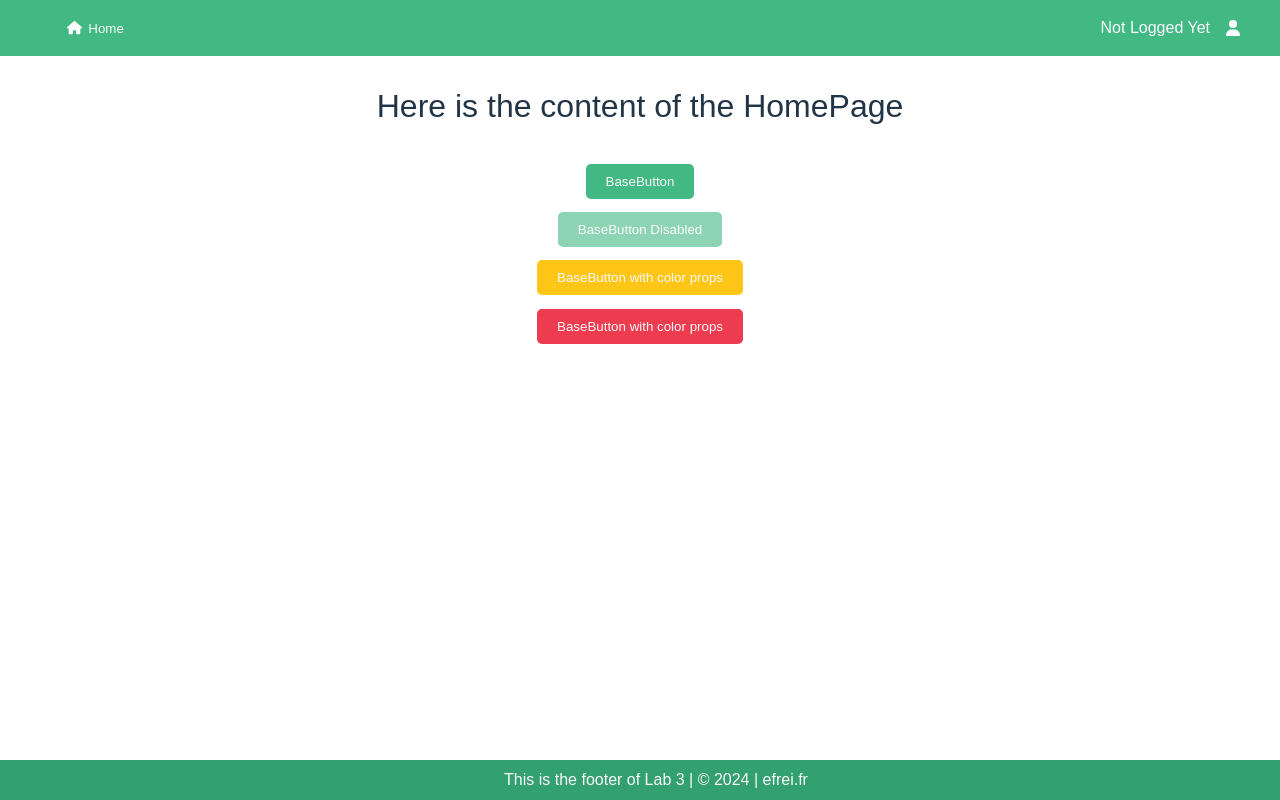
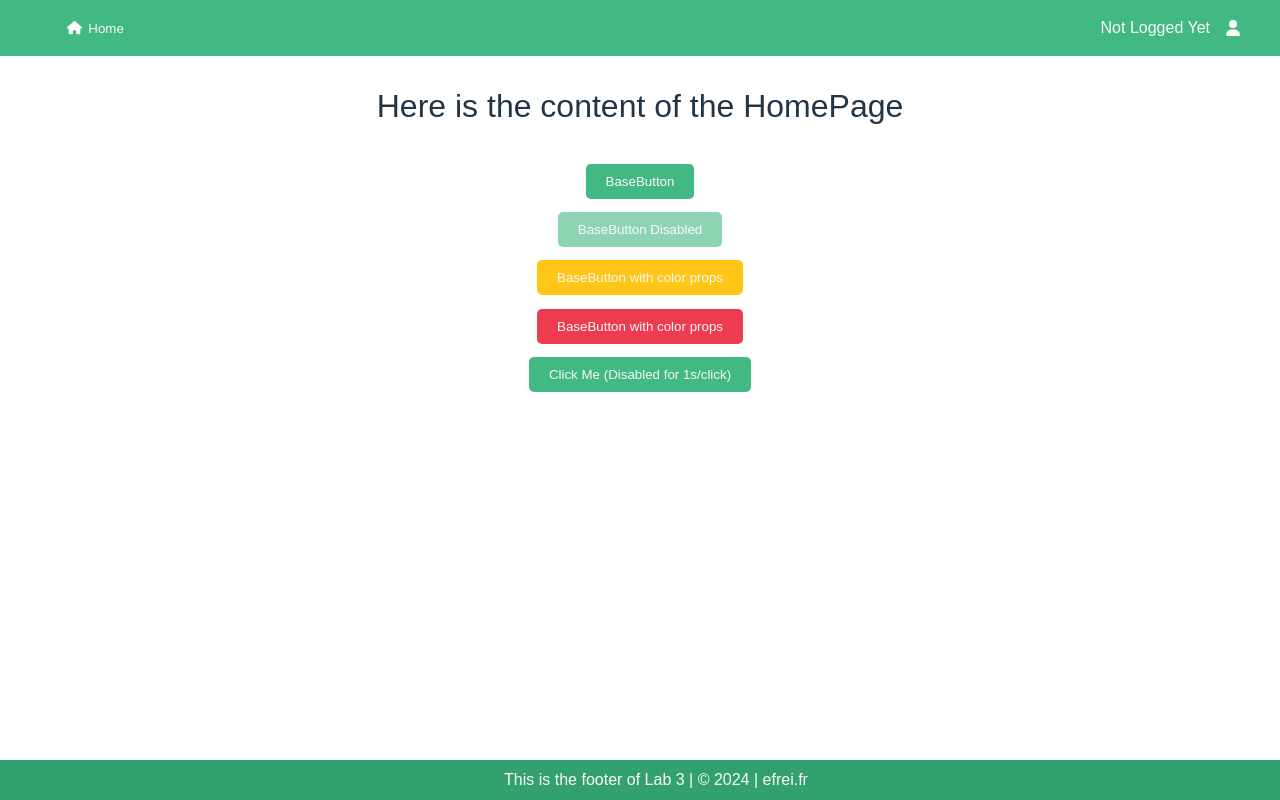
Before and after one commit to LucasKoc/TP3-ST2AWD, a Vue app in the folder vue-oath-microsoft-graph/: page / in a window 1280 px wide. Shown: the top 800 px of the page. Built offline with nearby package versions, Linux system fonts and the light colour scheme.

Commit message:
Ex.9: add Async Button

```diff
--- /dev/null
+++ b/vue-oath-microsoft-graph/src/components/AsyncButton.vue
@@ -0,0 +1,53 @@
+<script>
+import BaseButton from "@/components/BaseButton.vue";
+
+export default {
+  name: "AsyncButton",
+  components: {
+    BaseButton,
+  },
+  inheritAttrs: false,
+
+  props: {
+    disabled: {
+      type: Boolean,
+      default: false,
+    },
+    color: {
+      type: String,
+      default: "primary",
+      validator: (value) => {
+        return ["primary", "warn", "danger"].includes(value);
+      },
+    },
+  },
+
+  data () {
+    return {
+      isPending: false
+    }
+  },
+
+  methods: {
+    handleClick() {
+      const originalOnClick = /** @type {() => Promise<void>} */ (this.$attrs.onClick);
+      this.isPending = true;
+      originalOnClick().finally(() => {
+        this.isPending = false;
+      });
+    }
+  }
+}
+</script>
+
+<template>
+    <base-button :disabled="disabled || isPending" @click.stop.prevent="handleClick" :color="color"> <slot/>
+      <font-awesome-icon class="icon" v-if="isPending" :icon="['fas', 'circle-notch']" :style="{color: 'white'}" pulse/>
+    </base-button>
+</template>
+
+<style scoped>
+.icon {
+  margin-right: 0.5em;
+}
+</style>
--- a/vue-oath-microsoft-graph/src/components/BaseButton.vue
+++ b/vue-oath-microsoft-graph/src/components/BaseButton.vue
@@ -72,6 +72,11 @@ button:focus:not(.disabled) {
   transform: scale(1.10);
 }
 
+button:active:not(.disabled) {
+  transform: scale(1.00);
+}
+
+
 button.disabled {
   cursor: not-allowed;
   opacity: 0.6;
--- a/vue-oath-microsoft-graph/src/main.js
+++ b/vue-oath-microsoft-graph/src/main.js
@@ -3,12 +3,12 @@ import App from './App.vue'
 /* import the fontawesome core */
 import { library } from '@fortawesome/fontawesome-svg-core'
 import { FontAwesomeIcon } from '@fortawesome/vue-fontawesome'
-import { faHouse, faUser } from '@fortawesome/free-solid-svg-icons'
+import { faHouse, faUser, faCircleNotch } from '@fortawesome/free-solid-svg-icons'
 
 // Color Palette
 import './assets/css/base.css'
 
-library.add(faHouse, faUser);
+library.add(faHouse, faUser, faCircleNotch);
 
 createApp(App).
     component('font-awesome-icon', FontAwesomeIcon).
--- a/vue-oath-microsoft-graph/src/pages/HomePage.vue
+++ b/vue-oath-microsoft-graph/src/pages/HomePage.vue
@@ -1,10 +1,22 @@
 <script>
 import BaseButton from "@/components/BaseButton.vue";
+import AsyncButton from "@/components/AsyncButton.vue";
 
 export default {
   name: "HomePage",
   components: {
+    AsyncButton,
     BaseButton,
+  },
+
+  methods: {
+    handleAsyncClick() {
+      return new Promise((resolve) => {
+        setTimeout(() => {
+          resolve();
+        }, 2000);
+      });
+    },
   },
 }
 </script>
@@ -20,6 +32,8 @@ export default {
       <base-button role="button" :disabled="true">BaseButton Disabled</base-button>
       <base-button role="button" color="warn">BaseButton with color props</base-button>
       <base-button role="button" color="danger">BaseButton with color props</base-button>
+
+      <async-button color="primary" @click="handleAsyncClick">Click Me (Disabled for 1s/click)</async-button>
     </div>
   </div>
 </template>
```
Also changed, not shown: 1 other file (tests, documents, lock files or other folders).
